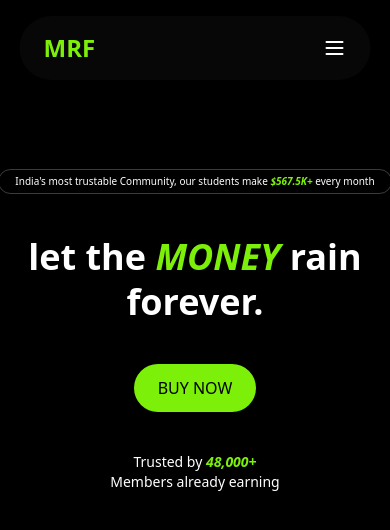
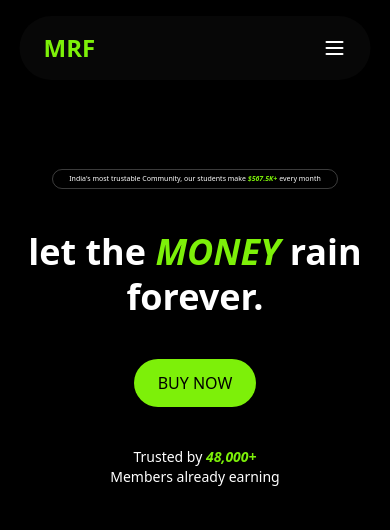
Before and after one commit to amarmurmu001/money-rain-forever, a React (Vite) app: page / in a window 390 px wide. Shown: the top 530 px of the page. Built offline with nearby package versions, Linux system fonts and the light colour scheme.

Commit message:
change text

```diff
--- a/src/components/sections/Hero.tsx
+++ b/src/components/sections/Hero.tsx
@@ -9,7 +9,7 @@ function Hero() {
         initial={{ opacity: 0, y: -20 }}
         animate={{ opacity: 1, y: 0 }}
         transition={{ delay: 0.3, duration: 0.5 }}
-        className="border-[#ffffff3b] px-4 py-1 border rounded-full text-[10px] whitespace-nowrap md:text-base lg:text-base"
+        className="border-[#ffffff3b] px-4 py-1 border rounded-full text-[7px] whitespace-nowrap md:text-base lg:text-base"
       >
         India's most trustable Community, our students make{" "}
         <span className="font-bold italic text-[var(--green)]">$567.5K+ </span>
```
